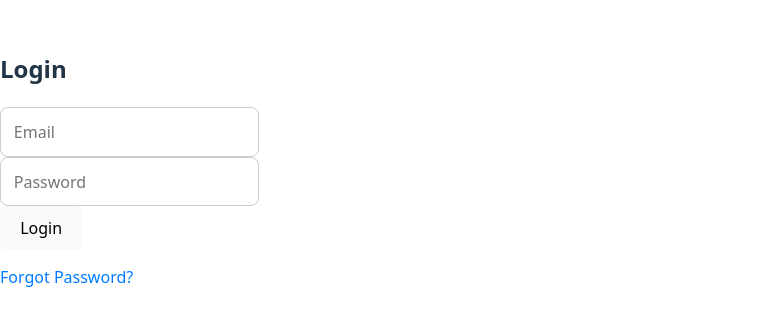
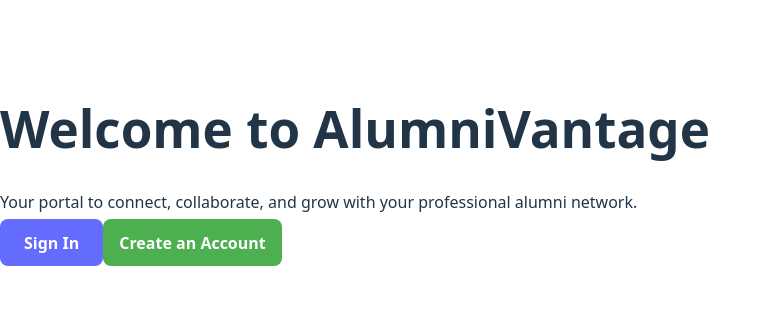
Before and after one commit to nimethfernando/AlumniVantage, a React (Vite) app in the folder client/: page / in a window 1280 px wide. Before the commit this address led to /login. Shown: the part 240-566 px from the top of the page, without its empty margins (0-771 px from the left). Built offline with nearby package versions, Linux system fonts and the light colour scheme.

Commit message:
Landing page

```diff
--- a/client/src/App.jsx
+++ b/client/src/App.jsx
@@ -3,13 +3,14 @@ import { BrowserRouter, Routes, Route, Navigate } from 'react-router-dom';
 import { AuthProvider, AuthContext } from './context/AuthContext';
 import { useContext } from 'react';
 import axios from 'axios';
+import Home from './pages/home';
 import Login from './pages/Login';
 import Register from './pages/Register';
 import ForgotPassword from './pages/ForgotPassword';
 import ResetPassword from './pages/ResetPassword';
 import Profile from './pages/Profile';
 
-// If the server responds with a 401 (Unauthorized) or 403 (Forbidden/Expired Token), force a logout
+
 axios.interceptors.response.use(
   response => response,
   error => {
@@ -22,7 +23,6 @@ axios.interceptors.response.use(
   }
 );
 
-// A "Guard" component that blocks non-logged-in users
 const PrivateRoute = ({ children }) => {
   const { user } = useContext(AuthContext);
   return user ? children : <Navigate to="/login" />;
@@ -33,6 +33,7 @@ function App() {
     <AuthProvider>
       <BrowserRouter>
         <Routes>
+          <Route path="/" element={<Home />} />
           <Route path="/login" element={<Login />} />
           <Route path="/register" element={<Register />} />
           <Route path="/forgot-password" element={<ForgotPassword />} />
@@ -47,7 +48,8 @@ function App() {
             }
           />
 
-          <Route path="/" element={<Navigate to="/login" />} />
+          {/* Fallback route */}
+          <Route path="*" element={<Navigate to="/" />} />
         </Routes>
       </BrowserRouter>
     </AuthProvider>
--- /dev/null
+++ b/client/src/pages/Home.jsx
@@ -0,0 +1,21 @@
+import { Link } from 'react-router-dom';
+import '../App.css'; // Make sure this imports your CSS
+
+const Home = () => {
+  return (
+    <div className="home-container">
+      <div className="hero-section">
+        <div className="hero-content">
+          <h1>Welcome to AlumniVantage</h1>
+          <p>Your portal to connect, collaborate, and grow with your professional alumni network.</p>
+          <div className="home-buttons">
+            <Link to="/login" className="btn-primary">Sign In</Link>
+            <Link to="/register" className="btn-secondary">Create an Account</Link>
+          </div>
+        </div>
+      </div>
+    </div>
+  );
+};
+
+export default Home;
```
